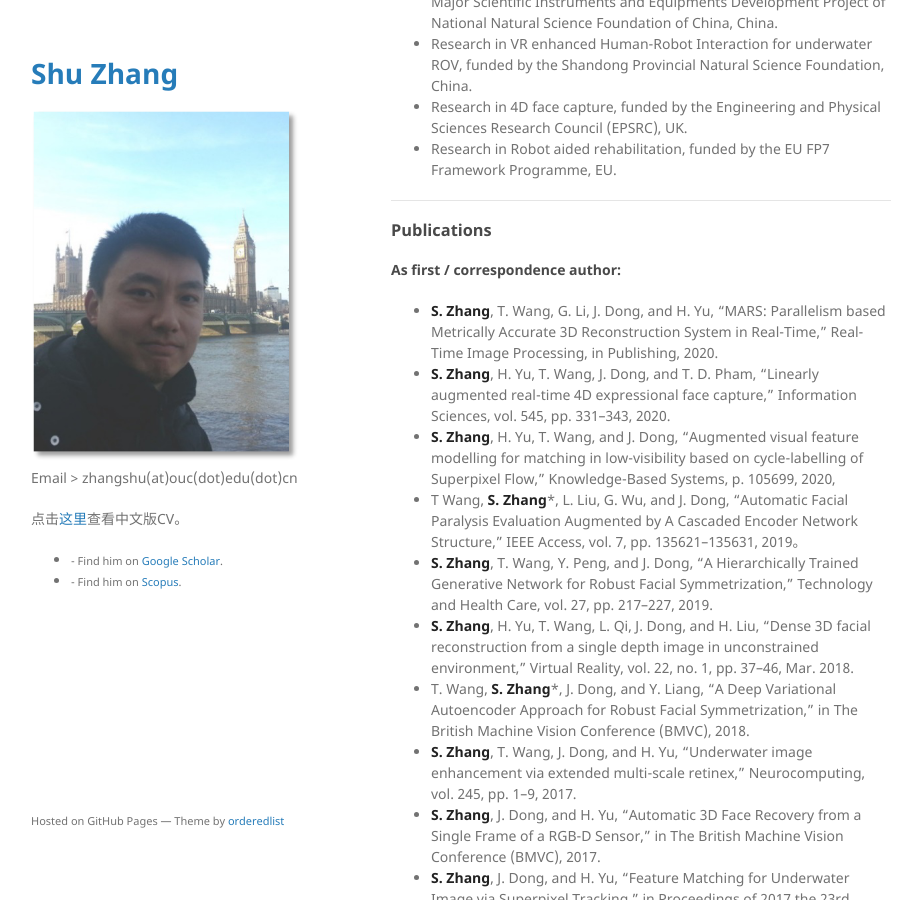
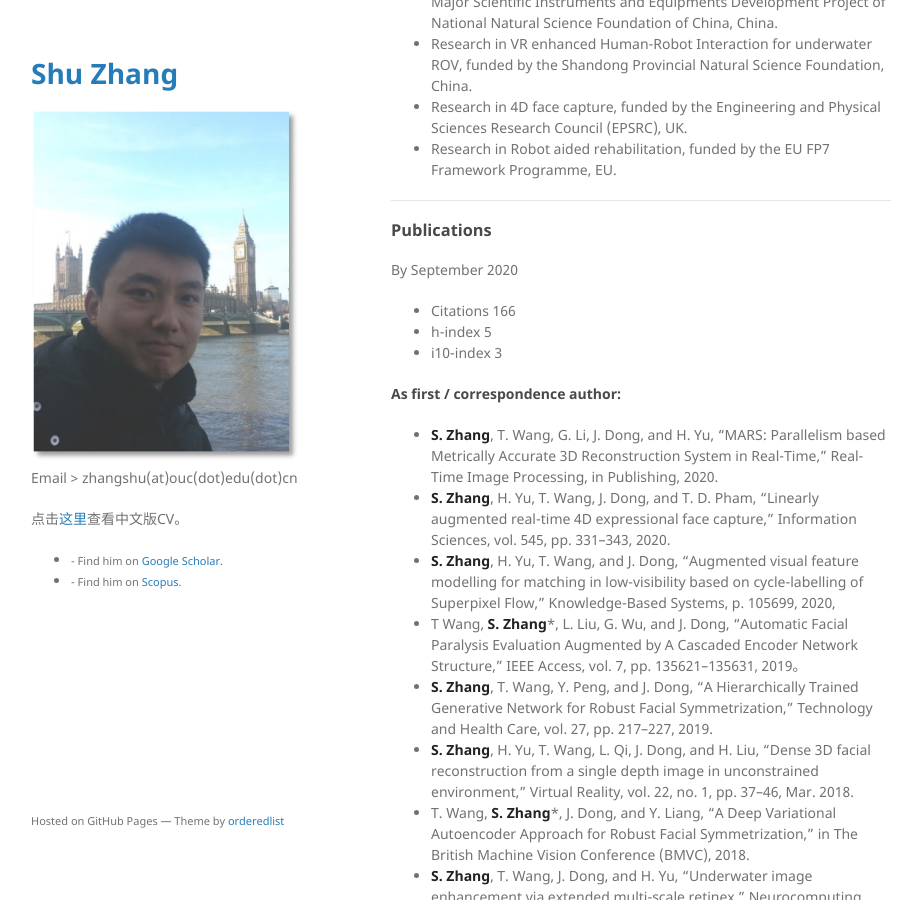
Before and after one commit to jackyspeed/aboutzhangshu, a Jekyll site: the page built from index.md, in a window 1280 px wide and 900 px high, scrolled down 995 px. Shown: the whole window, without its empty margins (179-1096 px from the left). Built offline with Jekyll 4.4.1, drawn with Linux system fonts in a browser that asks for light colours; our own code applies the rules of GitHub Pages for plain Markdown files.

Commit message:
Update index.md

```diff
--- a/index.md
+++ b/index.md
@@ -47,6 +47,11 @@ Shu Zhang received his PhD degree in Computer Application Technologies from Ocea
 
 ### Publications
 
+By September 2020
+- Citations 166
+- h-index 5
+- i10-index 3
+
 #### As first / correspondence author:
 
 - **S. Zhang**, T. Wang, G. Li, J. Dong, and H. Yu, "MARS: Parallelism based Metrically Accurate 3D Reconstruction System in Real-Time," Real-Time Image Processing, in Publishing, 2020.
```
